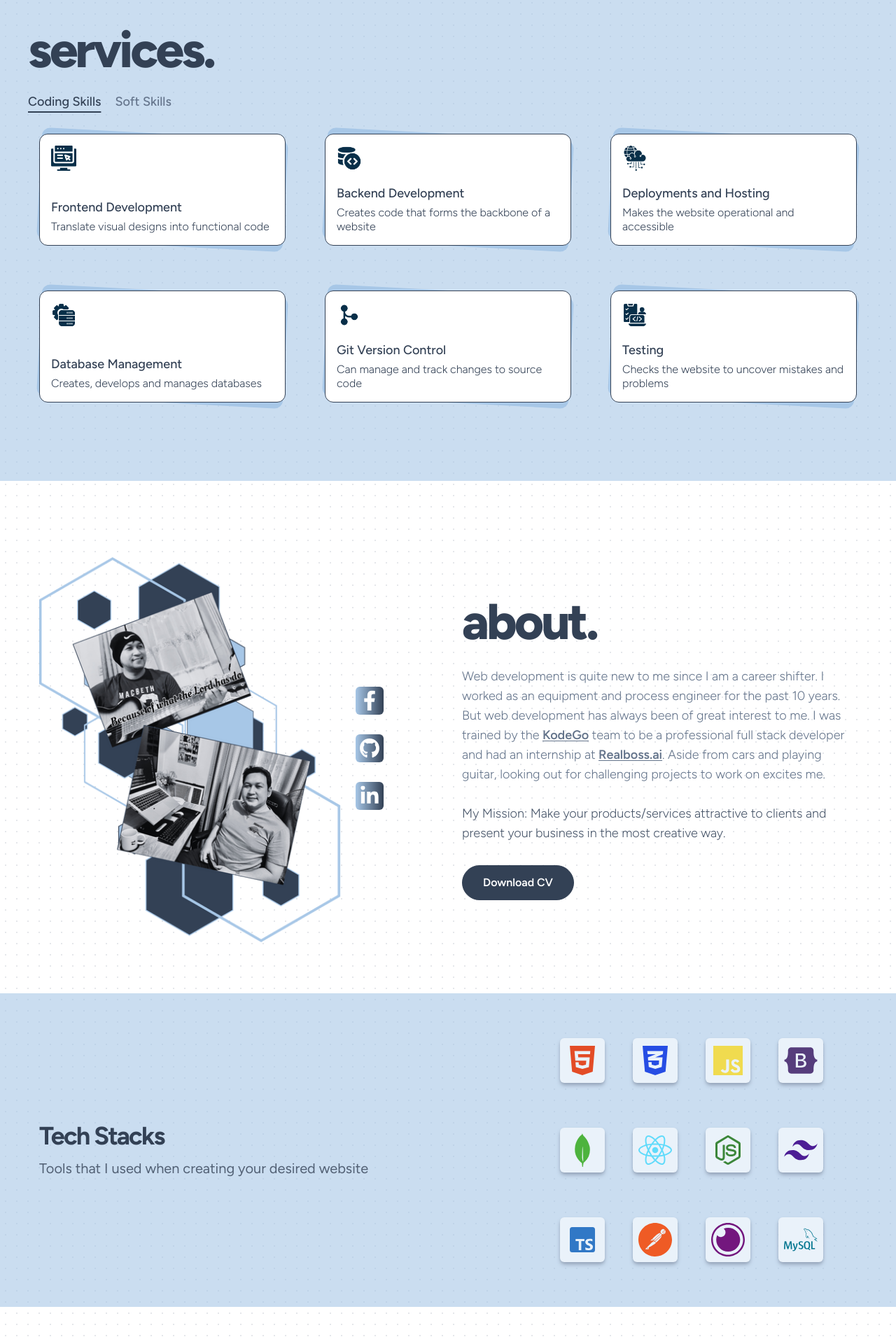
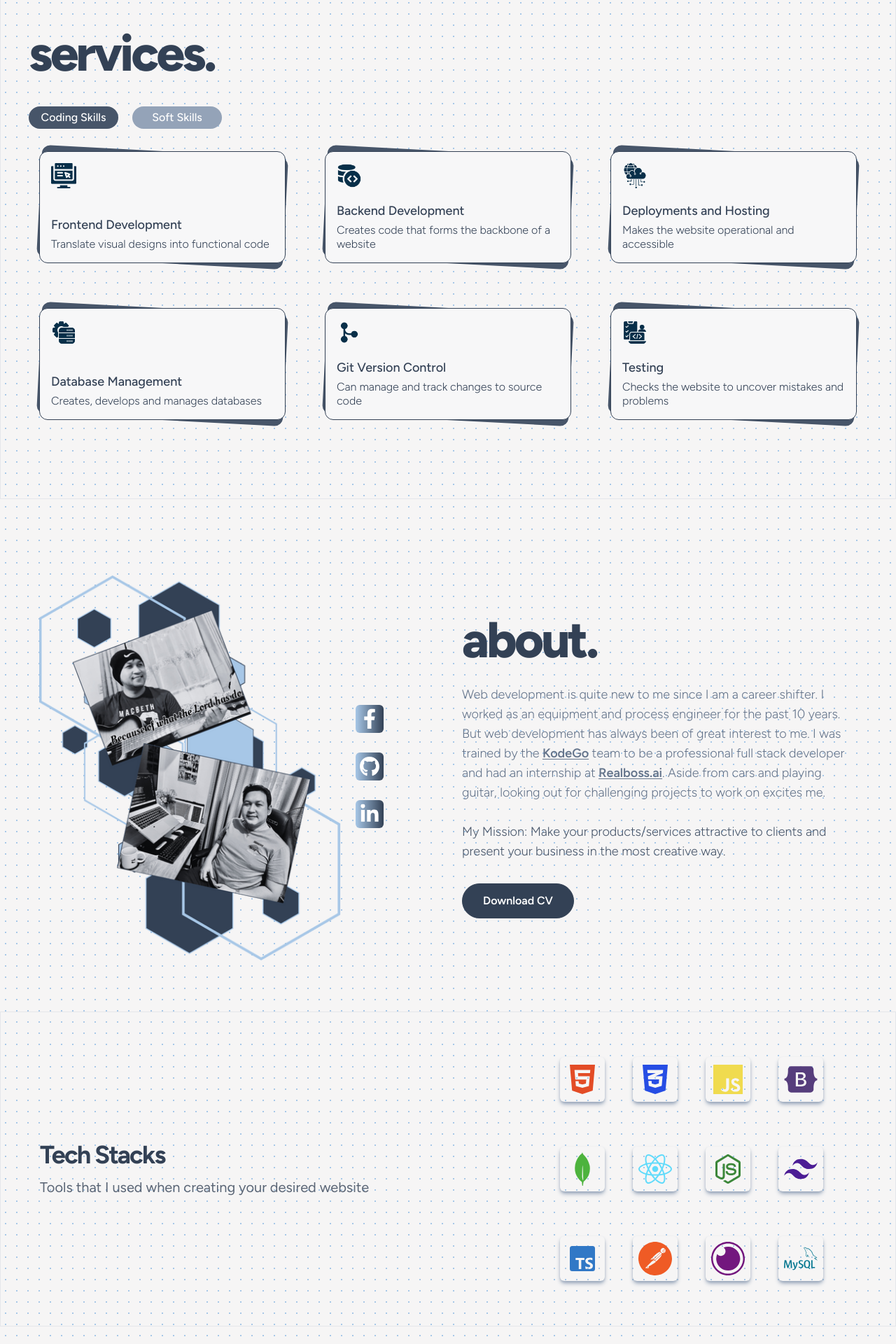
Before and after one commit to thygz/tj-portfolio, a React (Vite) app: page / in a window 1280 px wide. Shown: the part 740-2660 px from the top of the page at 70% size. Built offline with nearby package versions, Linux system fonts and the light colour scheme.

Commit message:
Add/change styles of each sections

```diff
--- a/src/App.jsx
+++ b/src/App.jsx
@@ -4,7 +4,7 @@ import Home from './pages/Home';
 
 const App = () => {
     return (
-        <div className="bg-white bg-[radial-gradient(#e5e7eb_1px,transparent_1px)] [background-size:16px_16px]">
+        <div className="bg-[#f6f5f5] bg-[radial-gradient(#a7c7e7_1px,transparent_1px)] [background-size:16px_16px]">
             <BrowserRouter>
                 <Headers />
                 <Routes>
--- a/src/components/About.jsx
+++ b/src/components/About.jsx
@@ -85,7 +85,7 @@ const About = () => {
                     </div>
                 </div>
             </div>
-            <div className="w-full bg-[#A7C7E7] bg-opacity-60 mt-[4.5rem] py-16 md:py-8 lg:py-16">
+            <div className="w-full mt-[4.5rem] py-16 md:py-8 lg:py-16 border">
                 <div className="max-w-7xl mx-auto px-8 md:px-9 lg:px-5 xl:px-14 flex flex-col md:flex-row gap-10 md:gap-28 lg:gap-44 xl:gap-56 md:justify-center md:items-center">
                     <div className="flex flex-col gap-3 flex-1">
                         <h1 className="font-bold text-4xl sm:text-3xl lg:text-4xl text-slate-700 tracking-tighter">
@@ -96,18 +96,18 @@ const About = () => {
                         </p>
                     </div>
                     <div className="flex flex-1 justify-center items-center flex-wrap gap-x-[4.5rem] min-[410px]:gap-x-20 md:gap-x-14 lg:gap-x-8 xl:gap-x-10 gap-y-7 md:gap-y-4 lg:gap-y-16 xl:gap-y-16 text-5xl">
-                        <FaHtml5 className="text-[#e34c26] bg-[#eaf2fa] shadow-md shadow-slate-400 w-14 xl:w-16 h-14 xl:h-16 p-2 rounded-md" />
-                        <FaCss3Alt className="text-[#264de4] bg-[#eaf2fa] shadow-md shadow-slate-400 w-14 xl:w-16 h-14 xl:h-16 p-2 rounded-md" />
-                        <IoLogoJavascript className="text-[#f0db4f] bg-[#eaf2fa] shadow-md shadow-slate-400 w-14 xl:w-16 h-14 xl:h-16 p-2 rounded-md" />
-                        <FaBootstrap className="text-[#563d7c] bg-[#eaf2fa] shadow-md shadow-slate-400 w-14 xl:w-16 h-14 xl:h-16 p-2 rounded-md" />
-                        <SiMongodb className="text-[#4db33d] bg-[#eaf2fa] shadow-md shadow-slate-400 w-14 xl:w-16 h-14 xl:h-16 p-2 rounded-md" />
-                        <FaReact className="text-[#61dbfb] bg-[#eaf2fa] shadow-md shadow-slate-400 w-14 xl:w-16 h-14 xl:h-16 p-2 rounded-md" />
-                        <IoLogoNodejs className="text-[#3c873a] bg-[#eaf2fa] shadow-md shadow-slate-400 w-14 xl:w-16 h-14 xl:h-16 p-2 rounded-md" />
-                        <RiTailwindCssFill className="text-[#4c1d95] bg-[#eaf2fa] shadow-md shadow-slate-400 w-14 xl:w-16 h-14 xl:h-16 p-2 rounded-md" />
-                        <BiLogoTypescript className="text-[#3178c6] bg-[#eaf2fa] shadow-md shadow-slate-400 w-14 xl:w-16 h-14 xl:h-16 p-2 rounded-md" />
-                        <SiPostman className="text-[#ef5b25] bg-[#eaf2fa] shadow-md shadow-slate-400 w-14 xl:w-16 h-14 xl:h-16 p-2 rounded-md" />
-                        <SiInsomnia className="text-[#73177e] bg-[#eaf2fa] shadow-md shadow-slate-400 w-14 xl:w-16 h-14 xl:h-16 p-2 rounded-md" />
-                        <SiMysql className="text-[#00758f] bg-[#eaf2fa] shadow-md shadow-slate-400 w-14 xl:w-16 h-14 xl:h-16 p-2 rounded-md" />
+                        <FaHtml5 className="text-[#e34c26] shadow-md shadow-slate-400 w-14 xl:w-16 h-14 xl:h-16 p-2 rounded-md" />
+                        <FaCss3Alt className="text-[#264de4] shadow-md shadow-slate-400 w-14 xl:w-16 h-14 xl:h-16 p-2 rounded-md" />
+                        <IoLogoJavascript className="text-[#f0db4f] shadow-md shadow-slate-400 w-14 xl:w-16 h-14 xl:h-16 p-2 rounded-md" />
+                        <FaBootstrap className="text-[#563d7c] shadow-md shadow-slate-400 w-14 xl:w-16 h-14 xl:h-16 p-2 rounded-md" />
+                        <SiMongodb className="text-[#4db33d] shadow-md shadow-slate-400 w-14 xl:w-16 h-14 xl:h-16 p-2 rounded-md" />
+                        <FaReact className="text-[#61dbfb] shadow-md shadow-slate-400 w-14 xl:w-16 h-14 xl:h-16 p-2 rounded-md" />
+                        <IoLogoNodejs className="text-[#3c873a] shadow-md shadow-slate-400 w-14 xl:w-16 h-14 xl:h-16 p-2 rounded-md" />
+                        <RiTailwindCssFill className="text-[#4c1d95] shadow-md shadow-slate-400 w-14 xl:w-16 h-14 xl:h-16 p-2 rounded-md" />
+                        <BiLogoTypescript className="text-[#3178c6] shadow-md shadow-slate-400 w-14 xl:w-16 h-14 xl:h-16 p-2 rounded-md" />
+                        <SiPostman className="text-[#ef5b25] shadow-md shadow-slate-400 w-14 xl:w-16 h-14 xl:h-16 p-2 rounded-md" />
+                        <SiInsomnia className="text-[#73177e] shadow-md shadow-slate-400 w-14 xl:w-16 h-14 xl:h-16 p-2 rounded-md" />
+                        <SiMysql className="text-[#00758f] shadow-md shadow-slate-400 w-14 xl:w-16 h-14 xl:h-16 p-2 rounded-md" />
                     </div>
                 </div>
             </div>
--- a/src/components/Headers.jsx
+++ b/src/components/Headers.jsx
@@ -72,14 +72,14 @@ const Headers = () => {
     return (
         <header
             className={`top-0 z-40 ${
-                scrolled ? 'sticky bg-slate-50 shadow-md' : 'static'
+                scrolled ? 'sticky bg-[#A7C7E7] bg-opacity-90' : 'static'
             }`}
         >
             <motion.div
                 initial={{ y: -100, opacity: 0 }}
                 animate={{ y: 0, opacity: 1 }}
                 transition={{ duration: 1, delay: 0.5 }}
-                className="max-w-7xl mx-auto flex justify-between items-center py-2 xl:py-2.5 px-5 md:px-9 lg:px-5 z-50"
+                className="max-w-7xl mx-auto flex justify-between items-center py-3 px-5 md:px-9 lg:px-5 z-50"
             >
                 <img
                     src={logo}
--- a/src/components/Hero.jsx
+++ b/src/components/Hero.jsx
@@ -5,7 +5,7 @@ import { motion } from 'framer-motion';
 const Hero = () => {
     return (
         <section
-            className="lg:bg-background2 bg-center bg-cover bg-no-repeat -mt-20 pt-20"
+            className="sm:bg-background2 bg-center bg-cover bg-no-repeat -mt-20 pt-20"
             id="hero"
         >
             <div className="max-w-7xl mx-auto flex gap-3 min-[400px]:gap-6 md:gap-14 lg:gap-10 xl:gap-5 flex-col-reverse lg:flex-row justify-center items-center lg:px-5 pb-16 sm:pb-16 lg:pb-0 pt-8 xl:pt-0 relative">
@@ -30,12 +30,12 @@ const Hero = () => {
                     </p>
                     <div className="flex flex-col min-[550px]:flex-row gap-3 sm:gap-5 mt-10 lg:mt-7">
                         <Link to="about" smooth={true} duration={700}>
-                            <button className="w-full min-[550px]:w-48 lg:w-44 xl:w-48 py-3 rounded-full bg-slate-700 border border-slate-700 text-white text-lg lg:text-base font-semibold hover:bg-white hover:text-slate-700 hover:border-slate-700 duration-150">
+                            <button className="w-full min-[550px]:w-48 lg:w-44 xl:w-48 py-3 rounded-full bg-slate-700 border border-slate-700 text-white text-lg lg:text-base font-semibold hover:bg-[#f6f5f5] hover:text-slate-700 hover:border-slate-700 duration-150">
                                 Know me better
                             </button>
                         </Link>
                         <Link to="projects" smooth={true} duration={1000}>
-                            <button className="w-full min-[550px]:w-48 lg:w-44 xl:w-48 py-3 rounded-full bg-white border border-slate-700 text-slate-700 text-lg lg:text-base font-semibold hover:bg-slate-700 hover:text-white hover:border-slate-700 duration-150">
+                            <button className="w-full min-[550px]:w-48 lg:w-44 xl:w-48 py-3 rounded-full bg-[#f6f5f5] border border-slate-700 text-slate-700 text-lg lg:text-base font-semibold hover:bg-slate-700 hover:text-white hover:border-slate-700 duration-150">
                                 Look what I can do
                             </button>
                         </Link>
--- a/src/components/Project.jsx
+++ b/src/components/Project.jsx
@@ -17,7 +17,7 @@ const Project = () => {
             <h1 className="max-w-7xl mx-auto px-8 md:px-9 lg:px-5 xl:px-10 font-extrabold text-6xl sm:text-7xl text-slate-700 mb-10 tracking-tighter">
                 projects.
             </h1>
-            <div className="border-t-2 border-b border-[#eaf2fa]">
+            <div className="border-t-2 border-b">
                 <div className="max-w-7xl mx-auto flex flex-col lg:flex-row gap-0 md:gap-5 items-center">
                     <div className="flex flex-col gap-5 sm:gap-6 lg:gap-5 flex-1 px-8 md:px-9 lg:px-5 xl:px-10 pb-0 pt-16 lg:pt-0">
                         <h1 className="text-slate-700 text-3xl font-normal tracking-tight">
@@ -87,7 +87,7 @@ const Project = () => {
                     </div>
                 </div>
             </div>
-            <div className="border-t border-b border-[#eaf2fa]">
+            <div className="border-t border-b">
                 <div className="max-w-7xl mx-auto flex flex-col-reverse lg:flex-row gap-0 md:gap-5 items-center">
                     <div className="flex relative w-full sm:w-[75%] min-[850px]:w-[60%] lg:w-[50%] overflow-hidden md:rounded-tl-2xl md:rounded-bl-2xl h-[28rem] lg:h-[29rem]">
                         <Link
@@ -157,7 +157,7 @@ const Project = () => {
                     </div>
                 </div>
             </div>
-            <div className="border-t border-b-2 border-[#eaf2fa]">
+            <div className="border-t border-b-2">
                 <div className="max-w-7xl mx-auto flex flex-col lg:flex-row gap-0 md:gap-5 items-center">
                     <div className="flex flex-col gap-5 sm:gap-6 lg:gap-5 flex-1 px-8 md:px-9 lg:px-5 xl:px-10 pb-0 pt-16 lg:pt-0">
                         <h1 className="text-slate-700 text-3xl font-normal tracking-tight">
--- a/src/components/Skills.jsx
+++ b/src/components/Skills.jsx
@@ -87,19 +87,19 @@ const Skills = () => {
     ];
 
     return (
-        <section className="pt-20 pb-28 bg-[#A7C7E7] bg-opacity-60" id="skills">
+        <section className="border pt-20 pb-28" id="skills">
             <div className="max-w-7xl mx-auto px-8 md:px-9 lg:px-5 xl:px-10">
                 <h1 className="text-6xl sm:text-7xl font-extrabold text-slate-700 tracking-tighter">
                     services.
                 </h1>
-                <div className="flex gap-5 mt-6">
+                <div className="flex gap-5 mt-10">
                     {skillsOptions.map((skills, index) => (
                         <button
                             key={index}
-                            className={`font-medium text-xl lg:text-lg ${
+                            className={`font-medium text-lg lg:text-base ${
                                 skills === services
-                                    ? 'text-slate-700 underline underline-offset-8 decoration-2'
-                                    : 'text-slate-500 hover:text-slate-700 duration-500'
+                                    ? 'text-white bg-slate-600 py-1 w-[8.5rem] lg:w-32 rounded-full'
+                                    : 'text-white bg-slate-400 rounded-full hover:bg-slate-500 py-1 w-36 lg:w-32 duration-500'
                             }`}
                             onClick={() => setServices(skills)}
                         >
@@ -114,7 +114,7 @@ const Skills = () => {
                                 key={index}
                                 className="relative group w-full sm:w-auto"
                             >
-                                <div className="flex flex-col justify-between p-3 min-[520px]:p-4 bg-white border border-slate-700 duration-300 rounded-xl w-full sm:w-[17rem] md:w-[21rem] lg:w-[19rem] xl:w-[22rem] h-40 relative z-10">
+                                <div className="flex flex-col justify-between p-3 min-[520px]:p-4 bg-[#f7f7f8] border border-slate-700 duration-300 rounded-xl w-full sm:w-[17rem] md:w-[21rem] lg:w-[19rem] xl:w-[22rem] h-40 relative z-10">
                                     <img
                                         src={skills.icon}
                                         alt="icon"
@@ -129,7 +129,7 @@ const Skills = () => {
                                         </p>
                                     </div>
                                 </div>
-                                <div className="absolute w-full sm:w-[17rem] md:w-[21rem] lg:w-[19rem] xl:w-[22rem] h-40 bg-[#A7C7E7] rounded-xl rotate-3 bottom-0 left-0 z-0 group-hover:rotate-0 duration-300"></div>
+                                <div className="absolute w-full sm:w-[17rem] md:w-[21rem] lg:w-[19rem] xl:w-[22rem] h-40 bg-slate-600 rounded-xl rotate-3 bottom-0 left-0 z-0 group-hover:rotate-0 duration-300"></div>
                             </div>
                         ))}
                     </div>
@@ -141,7 +141,7 @@ const Skills = () => {
                                 key={index}
                                 className="relative group w-full sm:w-auto"
                             >
-                                <div className="flex flex-col justify-between p-3 min-[520px]:p-4 bg-white border border-slate-700 duration-300 rounded-xl w-full sm:w-[17rem] md:w-[21rem] lg:w-[19rem] xl:w-[22rem] h-40 relative z-10">
+                                <div className="flex flex-col justify-between p-3 min-[520px]:p-4 bg-[#f7f7f8] border border-slate-700 duration-300 rounded-xl w-full sm:w-[17rem] md:w-[21rem] lg:w-[19rem] xl:w-[22rem] h-40 relative z-10">
                                     <img
                                         src={skills.icon}
                                         alt="icon"
@@ -156,7 +156,7 @@ const Skills = () => {
                                         </p>
                                     </div>
                                 </div>
-                                <div className="absolute w-full sm:w-[17rem] md:w-[21rem] lg:w-[19rem] xl:w-[22rem] h-40 bg-[#A7C7E7] rounded-xl rotate-3 bottom-0 left-0 z-0 group-hover:rotate-0 duration-300"></div>
+                                <div className="absolute w-full sm:w-[17rem] md:w-[21rem] lg:w-[19rem] xl:w-[22rem] h-40 bg-slate-600 rounded-xl rotate-3 bottom-0 left-0 z-0 group-hover:rotate-0 duration-300"></div>
                             </div>
                         ))}
                     </div>
```
